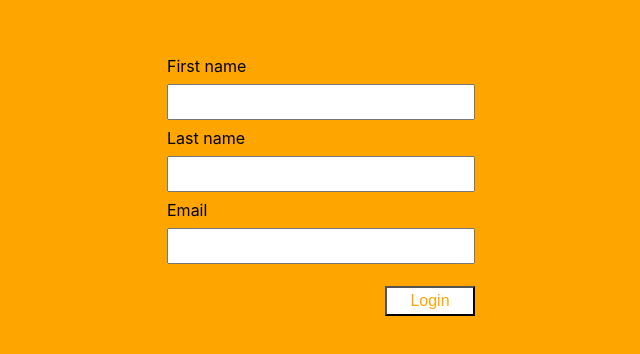
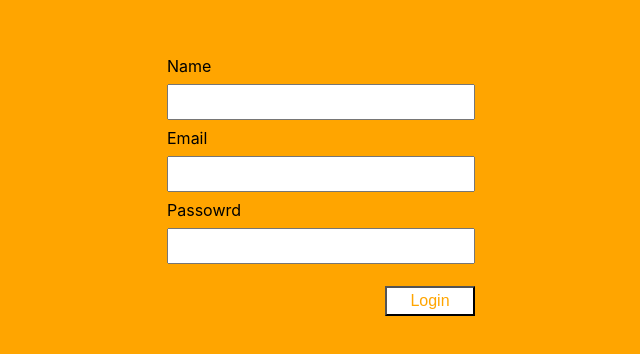
Before and after one commit to rahulpadhi99/MOVIE-REVIEW-APP, a React (Create React App) app in the folder Frontend/: page /login in a window 1280 px wide. Shown: the part 214-568 px from the top of the page, without its empty margins (319-959 px from the left). Built offline with nearby package versions, Linux system fonts and the light colour scheme.

Commit message:
login and signup page functionality integrated

```diff
--- a/Frontend/src/app/components/Form/index.tsx
+++ b/Frontend/src/app/components/Form/index.tsx
@@ -1,15 +1,49 @@
-import IFormProps from "./Form";
+import React, { useState } from "react";
 import Input from "../Input";
 import Button from "../Button";
+import IFormProps, { IUser } from "./Form";
 import { StyledForm, ButtonContainerDiv } from "./styles";
 
 const Form = (props: IFormProps) => {
+  const initialValue = {
+    name: "",
+    email: "",
+    password: "",
+  };
+  const [user, setUser] = useState<IUser>(initialValue);
+
+  const changeHandler = (event: React.ChangeEvent<HTMLInputElement>) => {
+    setUser((prev) => ({ ...prev, [event.target.name]: event.target.value }));
+  };
+
+  const submitFormHandler = (event: React.FormEvent<HTMLFormElement>) => {
+    event.preventDefault();
+    props.submitHandler(user);
+  };
   return (
     <>
-      <StyledForm onSubmit={props.onSubmit}>
-        <Input type="text" name="first-name" label="First name"></Input>
-        <Input type="text" name="last-name" label="Last name"></Input>
-        <Input type="text" name="email" label="Email"></Input>
+      <StyledForm onSubmit={submitFormHandler}>
+        <Input
+          type="text"
+          name="name"
+          label="Name"
+          value={user.name}
+          onChange={changeHandler}
+        ></Input>
+        <Input
+          type="text"
+          name="email"
+          label="Email"
+          value={user.email}
+          onChange={changeHandler}
+        ></Input>
+        <Input
+          type="password"
+          name="password"
+          label="Passowrd"
+          value={user.password}
+          onChange={changeHandler}
+        ></Input>
         <ButtonContainerDiv>
           <Button kind="secondary">{props.type}</Button>
         </ButtonContainerDiv>
--- a/Frontend/src/app/components/Input/Input.ts
+++ b/Frontend/src/app/components/Input/Input.ts
@@ -1,5 +1,7 @@
 export default interface InputProps {
   type: string;
   name: string;
+  value: string;
+  onChange: (event: React.ChangeEvent<HTMLInputElement>) => void;
   label?: string;
 }
--- a/Frontend/src/app/components/Input/index.tsx
+++ b/Frontend/src/app/components/Input/index.tsx
@@ -5,11 +5,7 @@ const Input = (props: IInputProps) => {
   return (
     <>
       <StyledLabel htmlFor={props.name}>{props.label}</StyledLabel>
-      <StyledInput
-        type={props.type}
-        id={props.name}
-        name={props.name}
-      ></StyledInput>
+      <StyledInput {...props}></StyledInput>
     </>
   );
 };
--- a/Frontend/src/app/pages/Home/index.tsx
+++ b/Frontend/src/app/pages/Home/index.tsx
@@ -23,7 +23,9 @@ const Home = (props: IHomeProps) => {
   const selectMovieHandler = (movie: IAllMoviesData) => {
     navigate("/review", { state: movie });
   };
-
+  const changeHandler = (event: React.ChangeEvent<HTMLInputElement>) => {
+    console.log(event.target.name, event.target.value);
+  };
   useEffect(() => {
     getAllMovies().then((res) => setAllMovieData(res?.data?.movies));
   }, []);
@@ -33,7 +35,13 @@ const Home = (props: IHomeProps) => {
       <Layout>
         <SearchContainerDiv className="search-container">
           <SearchMovieDiv className="search-movie">
-            <Input label="Movie : " name="movie" type="search" />
+            <Input
+              label="Movie : "
+              name="movie"
+              type="search"
+              value=""
+              onChange={changeHandler}
+            />
           </SearchMovieDiv>
           <SearchYearDiv className="search-year">
             <Select
--- a/Frontend/src/app/pages/Login/Login.ts
+++ b/Frontend/src/app/pages/Login/Login.ts
@@ -1,3 +1,7 @@
-export default interface ILoginProps {
+export default interface ILoginProps {}
 
+export interface IUser {
+  name: string;
+  email: string;
+  password: string;
 }
--- /dev/null
+++ b/Frontend/src/app/pages/Login/Services.ts
@@ -0,0 +1,10 @@
+import axios from "../../authentication/interceptor";
+
+interface IUserDetails {
+  email: string;
+  name: string;
+  password: string;
+}
+export const loginUser = (userDetails: IUserDetails) => {
+  return axios.post("http://localhost:8000/login", userDetails);
+};
--- a/Frontend/src/app/pages/Login/index.tsx
+++ b/Frontend/src/app/pages/Login/index.tsx
@@ -1,16 +1,21 @@
-import ILoginProps from "./Login";
+import { useNavigate } from "react-router-dom";
 import Form from "../../components/Form";
+import ILoginProps, { IUser } from "./Login";
+import { loginUser } from "./Services";
 import { LoginContainerDiv } from "./styles";
-import React from "react";
 
 const Login = (props: ILoginProps) => {
-  const submitHandler = (event: React.FormEvent<HTMLFormElement>) => {
-    event.preventDefault();
-    console.log("login");
+  const navigate = useNavigate();
+  const submitHandler = (user: IUser) => {
+    loginUser(user)
+      .then((res) => {
+        navigate("/home");
+      })
+      .catch((err) => console.log(err));
   };
   return (
     <LoginContainerDiv>
-      <Form type="Login" onSubmit={submitHandler} />
+      <Form type="Login" submitHandler={submitHandler} />
     </LoginContainerDiv>
   );
 };
--- /dev/null
+++ b/Frontend/src/app/pages/Signup/Services.ts
@@ -0,0 +1,10 @@
+import axios from "../../authentication/interceptor";
+
+interface IUserDetails {
+  email: string;
+  name: string;
+  password: string;
+}
+export const signUpUser = (userDetails: IUserDetails) => {
+  return axios.post("http://localhost:8000/signUp", userDetails);
+};
--- a/Frontend/src/app/pages/Signup/Signup.ts
+++ b/Frontend/src/app/pages/Signup/Signup.ts
@@ -1,3 +1,7 @@
-export default interface ISignupProps {
+export default interface ISignupProps {}
 
+export interface IUser {
+  name: string;
+  email: string;
+  password: string;
 }
--- a/Frontend/src/app/pages/Signup/index.tsx
+++ b/Frontend/src/app/pages/Signup/index.tsx
@@ -1,16 +1,18 @@
-import ISignpProps from "./Signup";
-
 import Form from "../../components/Form";
+import ISignpProps, { IUser } from "./Signup";
 import { SignupContainerDiv } from "./styles";
+import { signUpUser } from "./Services";
 
 const Signup = (props: ISignpProps) => {
-  const submitHandler = (event: React.FormEvent<HTMLFormElement>) => {
-    event.preventDefault();
-    console.log("signup");
+  const submitHandler = (user: IUser) => {
+    signUpUser(user)
+      .then((res) => console.log(res))
+      .catch((err) => console.log(err));
+    console.log("signup-user", user);
   };
   return (
     <SignupContainerDiv>
-      <Form type="Sign Up" onSubmit={submitHandler}></Form>
+      <Form type="Sign Up" submitHandler={submitHandler}></Form>
     </SignupContainerDiv>
   );
 };
```
Also changed, not shown: Frontend/src/app/components/Form/Form.ts (+7 -1 lines).
